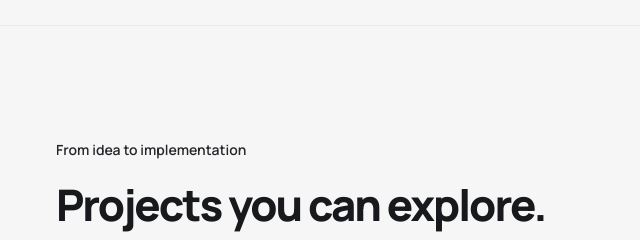
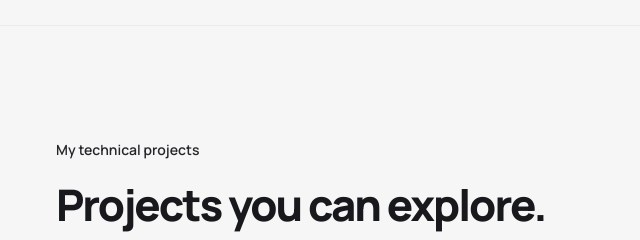
Before and after one commit to marco1t/portfolio-roulem-baitiche, a plain HTML site: page index.html in a window 1280 px wide. Shown: the part 8440-8680 px from the top of the page, 0-640 px from the left. Drawn offline with Linux system fonts and the light colour scheme.

Commit message:
Clarifier le titre des réalisations techniques
Renommer l’introduction de la section projets en Mes réalisations techniques et mettre à jour sa traduction anglaise.

```diff
--- a/index.html
+++ b/index.html
@@ -136,7 +136,7 @@
     </section>
 
     <section id="projets" class="section projects-section" data-label="Projets" data-label-en="Projects">
-      <div class="container"><div class="section-heading"><div><p class="eyebrow" data-en="From idea to implementation">De l’idée à la réalisation</p><h2 data-en="Projects you can explore.">Des projets à explorer.</h2></div><a class="text-link" href="https://github.com/marco1t" target="_blank" rel="noopener noreferrer"><span data-en="My GitHub">Mon GitHub</span><span aria-hidden="true">↗</span></a></div>
+      <div class="container"><div class="section-heading"><div><p class="eyebrow" data-en="My technical projects">Mes réalisations techniques</p><h2 data-en="Projects you can explore.">Des projets à explorer.</h2></div><a class="text-link" href="https://github.com/marco1t" target="_blank" rel="noopener noreferrer"><span data-en="My GitHub">Mon GitHub</span><span aria-hidden="true">↗</span></a></div>
         <article class="featured-project">
           <div class="project-visual"><img src="assets/securedash.png" alt="Capture réelle du tableau de bord SecureDash : supervision et alertes de sécurité" data-en-alt="Actual SecureDash screenshot: security monitoring and alerts" loading="lazy" width="1600" height="1400"><span class="visual-caption" data-en="Actual project screenshot">Capture du projet</span></div>
           <div class="featured-copy"><p class="project-category" data-en="Cybersecurity · Academic project">Cybersécurité · Projet académique</p><h3>SecureDash</h3><p data-en="A security operations dashboard prototype, with documented and reproducible attack scenarios. From framing the problem to presenting the evidence.">Un prototype de tableau de bord SOC, avec des scénarios d’attaque documentés et reproductibles. Du cadrage du besoin au dossier de preuves.</p><div class="tags"><span>Python</span><span>JavaScript</span><span>SOC</span><span data-en="Log analysis">Analyse de logs</span></div><div class="project-links"><button class="text-link" type="button" data-project="securedash"><span data-en="Explore the project">Voir le projet</span><span aria-hidden="true">↗</span></button><a href="https://github.com/marco1t/sujet15-dashboard-securite" target="_blank" rel="noopener noreferrer" data-en="Source code">Code source</a></div></div>
```
